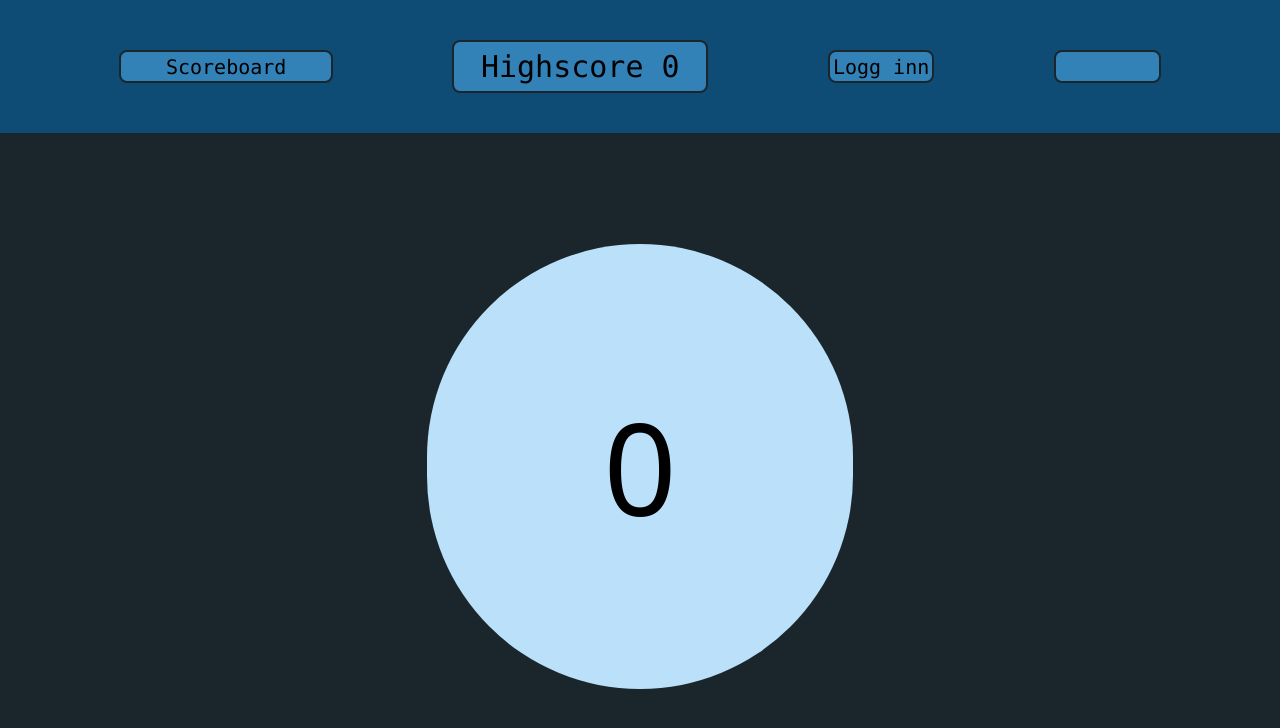
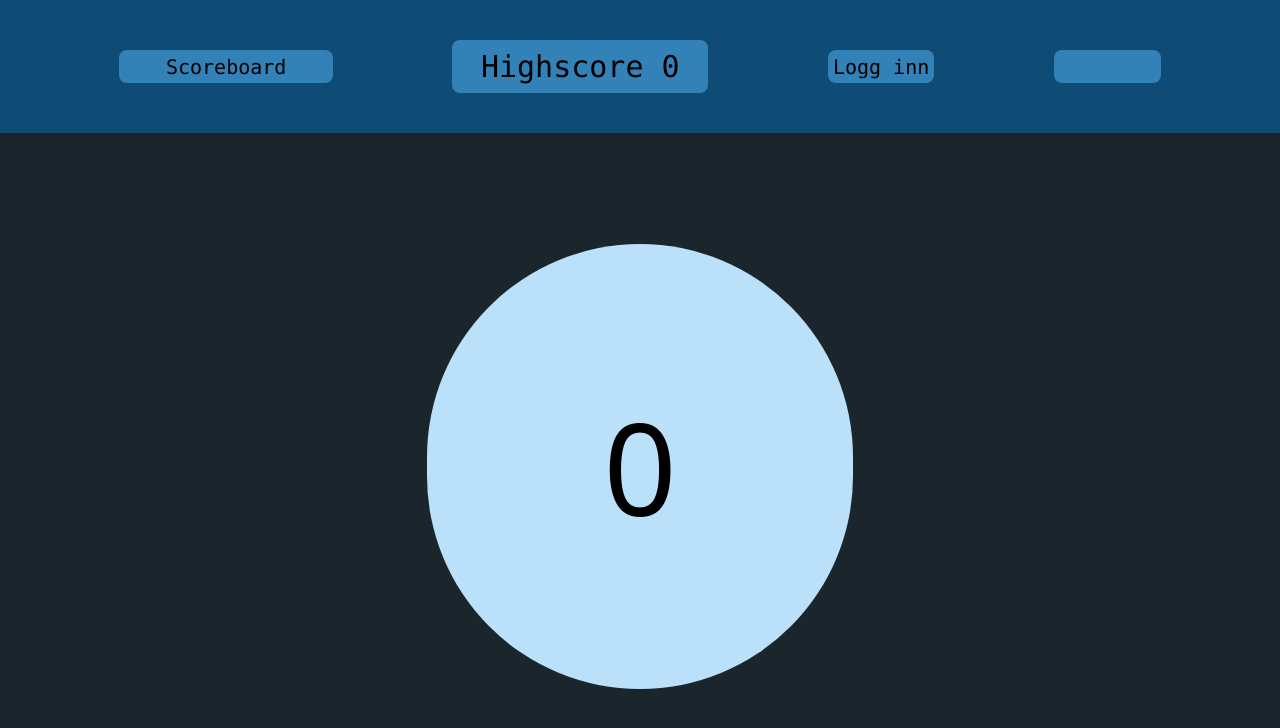
Before and after one commit to Carlo331/eksamen-oppgave, a SvelteKit app in the folder eksamen-nettside/: page / in a window 1280 px wide. Shown: the top 728 px of the page. Built offline with nearby package versions, Linux system fonts and the light colour scheme.

Commit message:
border removal
fuck de endringene jeg gjorde til navbaren.

```diff
--- a/eksamen-nettside/src/routes/+page.svelte
+++ b/eksamen-nettside/src/routes/+page.svelte
@@ -71,16 +71,16 @@
     <Scoreboard/>
   {/if}
   <div id="navbar" class="flex justify-evenly items-center w-full h-1/6 bg-navy">
-      <button on:click={()=> {PopupS.set(true)}} class="flex justify-center border-2 border-black btn items-center w-1/5 md:w-1/6 h-1/4 rounded-lg font-mono text-xs md:text-xl bg-blue">
+      <button on:click={()=> {PopupS.set(true)}} class="flex justify-center btn items-center w-1/5 md:w-1/6 h-1/4 rounded-lg font-mono text-xs md:text-xl bg-blue">
           Scoreboard
       </button>
-      <div class="flex justify-center border-2 border-black items-center w-2/6 h-1/4 md:w-1/5 md:h-2/5 rounded-lg bg-blue font-mono text-base md:text-3xl">
+      <div class="flex justify-center items-center w-2/6 h-1/4 md:w-1/5 md:h-2/5 rounded-lg bg-blue font-mono text-base md:text-3xl">
           Highscore {$HighScore}
       </div>
-        <button on:click={()=> {PopupI.set(true)}} class="flex justify-center border-2 border-black btn items-center w-1/6 md:w-1/12 h-1/4 rounded-lg bg-blue font-mono text-xs md:text-xl">
+        <button on:click={()=> {PopupI.set(true)}} class="flex justify-center btn items-center w-1/6 md:w-1/12 h-1/4 rounded-lg bg-blue font-mono text-xs md:text-xl">
             Logg inn
         </button>
-        <div class="flex justify-center border-2 border-black items-center w-1/6 md:w-1/12 h-1/4 rounded-lg bg-blue font-mono text-xs md:text-xl">
+        <div class="flex justify-center items-center w-1/6 md:w-1/12 h-1/4 rounded-lg bg-blue font-mono text-xs md:text-xl">
             {$Bruker}
         </div>
   </div>
@@ -95,22 +95,4 @@
   .btn:active {
     transform: scale(0.95);
   }
-  ::-webkit-scrollbar {
-  width: 10px;
-}
-
-/* Track */
-::-webkit-scrollbar-track {
-  background: #f1f1f1;
-}
-
-/* Handle */
-::-webkit-scrollbar-thumb {
-  background: #888;
-}
-
-/* Handle on hover */
-::-webkit-scrollbar-thumb:hover {
-  background: #555;
-}
 </style>
```
